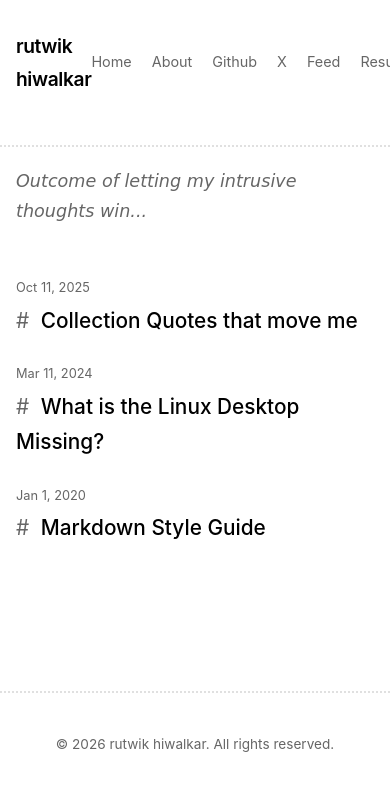
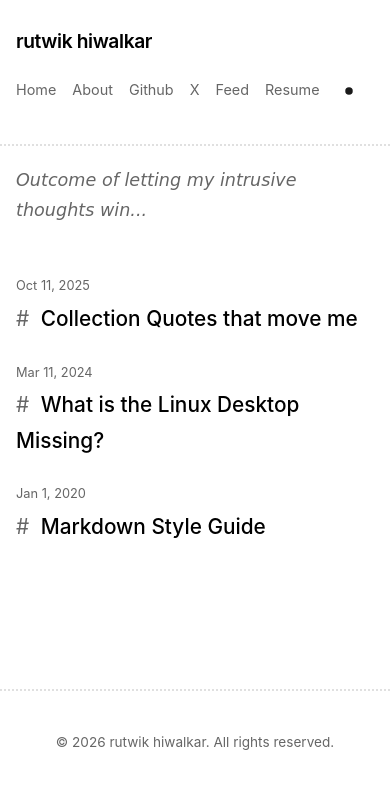
Before and after one commit to rutwikhdev/rutwikhdev.github.io, a Jekyll site: the page built from index.html, in a window 390 px wide. Shown: the top 791 px of the page. Built offline with Jekyll 4.4.1, drawn with Linux system fonts in a browser that asks for light colours.

Commit message:
fix: responsive layout

```diff
--- a/css/main.css
+++ b/css/main.css
@@ -91,6 +91,8 @@ header {
   display: flex;
   align-items: center;
   gap: 20px;
+  flex-wrap: wrap;
+  justify-content: flex-end;
 }
 
 .nav a {
@@ -379,7 +381,16 @@ header {
   }
 
   header {
-    padding: 30px 16px 50px;
+    padding: 25px 16px 40px;
+    flex-direction: column;
+    align-items: flex-start;
+    gap: 20px;
+  }
+
+  .nav {
+    width: 100%;
+    justify-content: flex-start;
+    gap: 16px;
   }
 
   .container {
```
